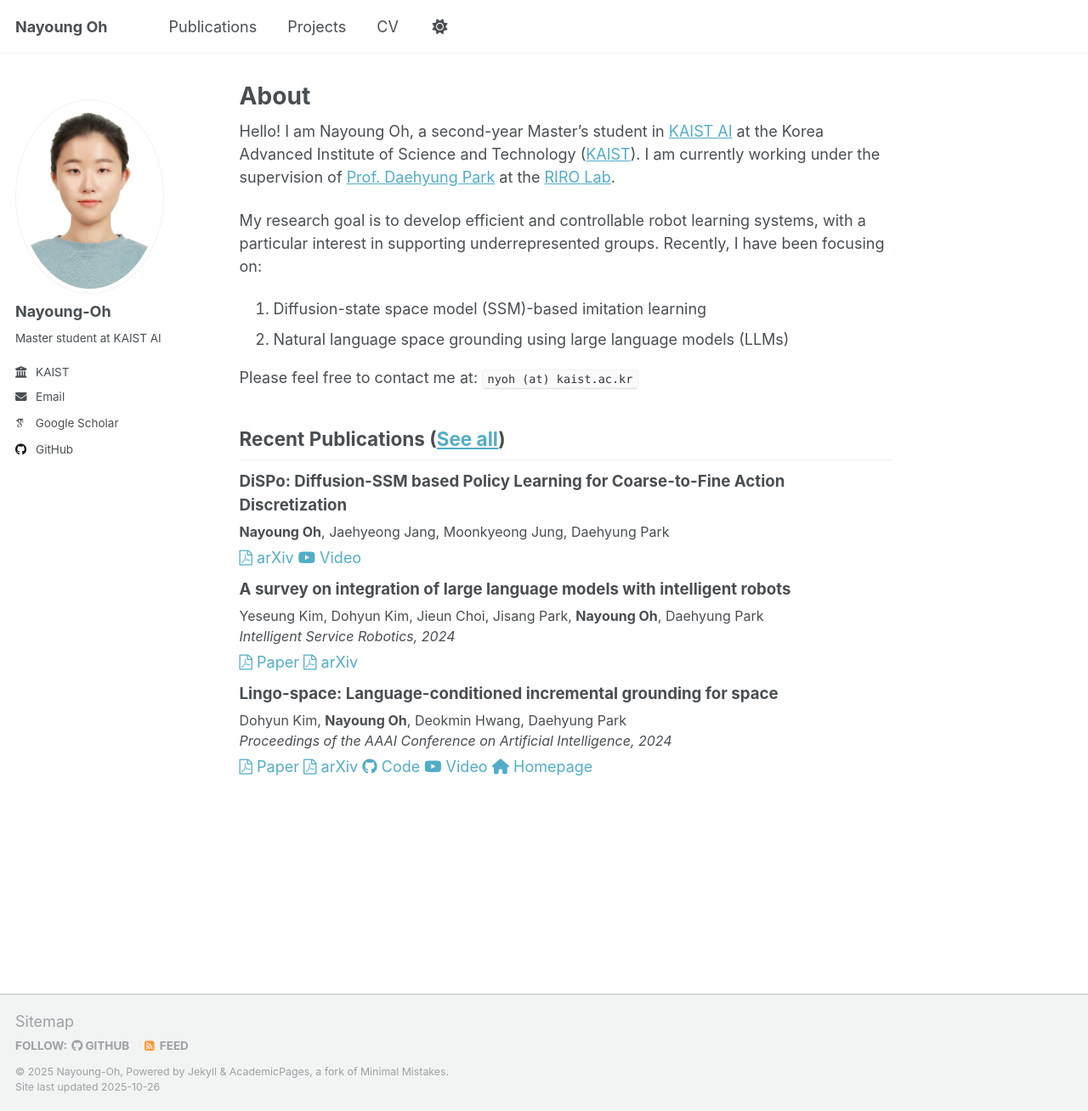
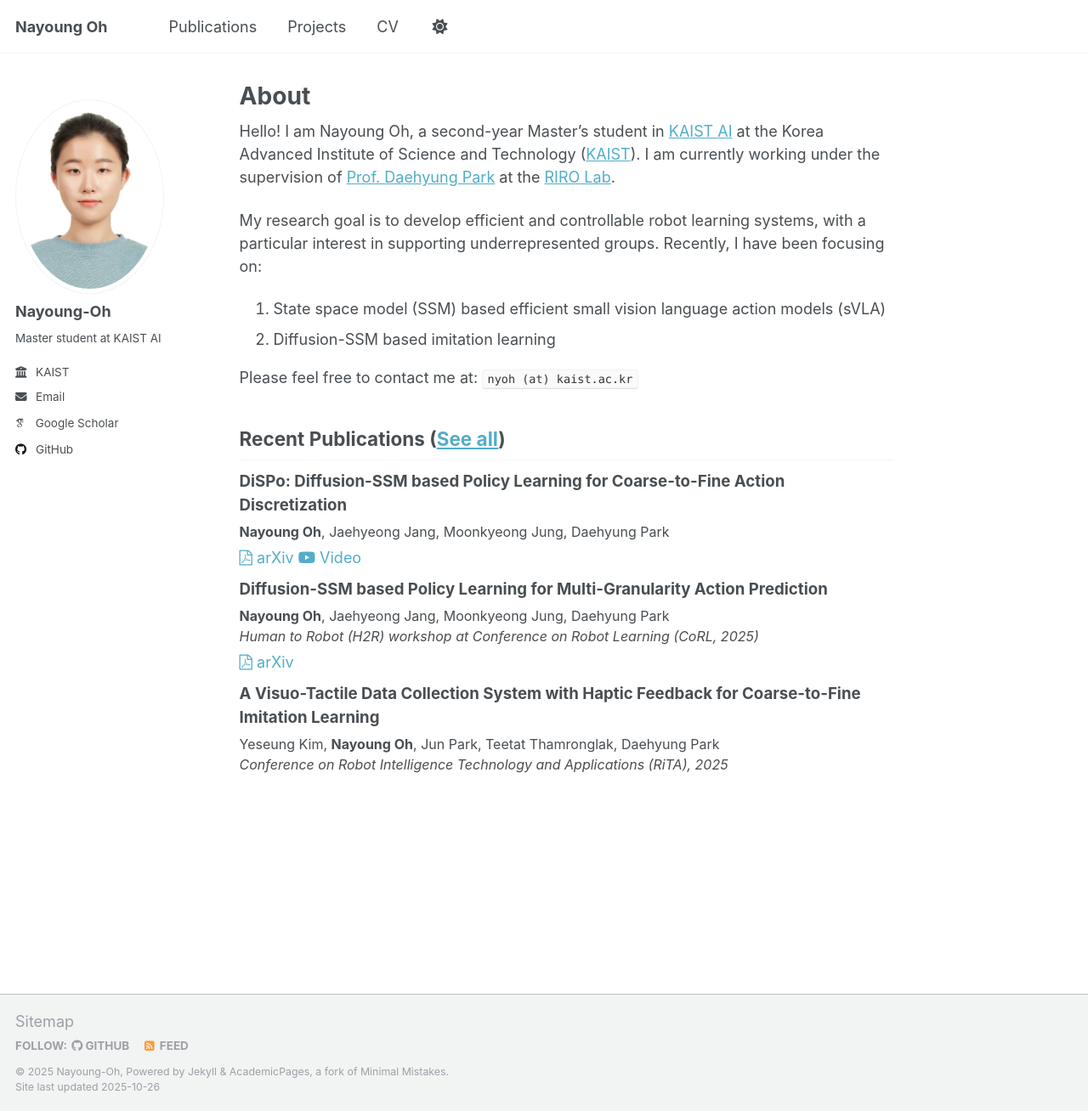
Before and after one commit to Nayoung-Oh/Nayoung-Oh.github.io, a Jekyll site: the page built from _pages/about.md, in a window 1280 px wide and 1308 px high. Shown: the whole window at 85% size. Built offline with Jekyll 4.4.1, drawn with Linux system fonts in a browser that asks for light colours; some web fonts are replaced.

Commit message:
update recent publication

```diff
--- a/_data/projects.yml
+++ b/_data/projects.yml
@@ -1,8 +1,3 @@
-- title: "3D-ViTac based Imitation Learning Dataset Collection"
-  collection: "project"
-  date: "2025-07"
-  venue: "Mentor for visiting students in KAIST RIRO Lab"
-
 - title: "Korean Dialect Understanding of ChatGPT"
   collection: "project"
   date: "2023-03"
--- a/_data/publications.yml
+++ b/_data/publications.yml
@@ -5,6 +5,22 @@
   type: 'Preprints'
   arxivurl: "https://arxiv.org/pdf/2409.14719"
   videourl: 'https://www.youtube.com/watch?v=vAdhXM6G2DQ'
+
+- title: "Diffusion-SSM based Policy Learning for Multi-Granularity Action Prediction"
+  authors: "Nayoung Oh, Jaehyeong Jang, Moonkyeong Jung, Daehyung Park"
+  collection: "publications"
+  venue: "Human to Robot (H2R) workshop at Conference on Robot Learning (CoRL, 2025)"
+  date: "2025-09-27"
+  type: 'Workshops, Demos, and Posters'
+  arxivurl: "https://openreview.net/pdf?id=1praNHUpVx"
+
+- title: 'A Visuo-Tactile Data Collection System with Haptic Feedback for Coarse-to-Fine Imitation Learning'
+  authors: 'Yeseung Kim, Nayoung Oh, Jun Park, Teetat Thamronglak, Daehyung Park'
+  collection: 'publications'
+  date: '2024-08-13'
+  venue: 'Conference on Robot Intelligence Technology and Applications (RiTA), 2025'
+  type: 'Conferences'
+
 
 - title: 'A survey on integration of large language models with intelligent robots'
   authors: 'Yeseung Kim, Dohyun Kim, Jieun Choi, Jisang Park, Nayoung Oh, Daehyung Park'
@@ -19,7 +35,7 @@
   authors: 'Dohyun Kim, Nayoung Oh, Deokmin Hwang, Daehyung Park'
   collection: 'publications'
   date: '2024-03-24'
-  venue: 'Proceedings of the AAAI Conference on Artificial Intelligence, 2024'
+  venue: 'Proceedings of the AAAI Conference on Artificial Intelligence (AAAI), 2024'
   type: 'Conferences'
   paperurl: 'https://ojs.aaai.org/index.php/AAAI/article/view/28898/29708'
   codeurl: 'https://github.com/rirolab/LINGO-Space'
--- a/_pages/about.md
+++ b/_pages/about.md
@@ -12,8 +12,8 @@ Hello! I am Nayoung Oh, a second-year Master’s student in [KAIST AI](https://g
 
 My research goal is to develop efficient and controllable robot learning systems, with a particular interest in supporting underrepresented groups. Recently, I have been focusing on:
 
-1. Diffusion-state space model (SSM)-based imitation learning
-2. Natural language space grounding using large language models (LLMs)
+1. State space model (SSM) based efficient small vision language action models (sVLA)
+2. Diffusion-SSM based imitation learning
 
 Please feel free to contact me at: <code>nyoh (at) kaist.ac.kr</code>
 
```
